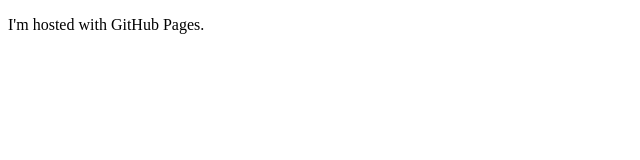
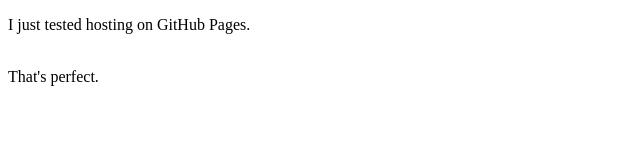
Before and after one commit to helby255/site, a plain HTML site: page index.html in a window 1280 px wide. Shown: the whole page, without its empty margins (0-640 px from the left). Drawn offline with Linux system fonts and the light colour scheme.

Commit message:
Update index.html

```diff
--- a/index.html
+++ b/index.html
@@ -2,6 +2,7 @@
 <html>
 <body>
 <title>Hello World</title>
-<p>I'm hosted with GitHub Pages.</p>
+<p>I just tested hosting on GitHub Pages.</p>
+<br>That's perfect.</br>
 </body>
 </html>
```
